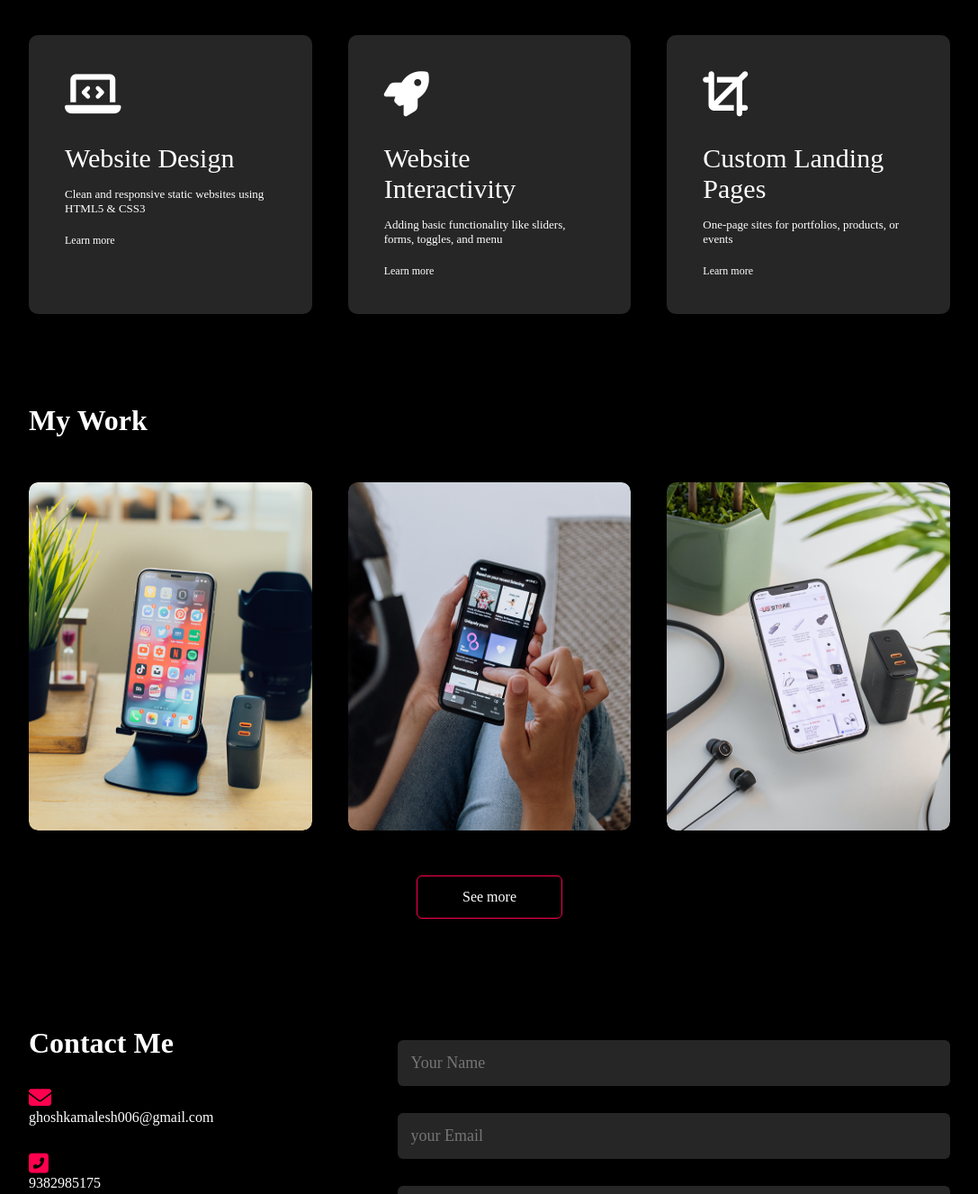
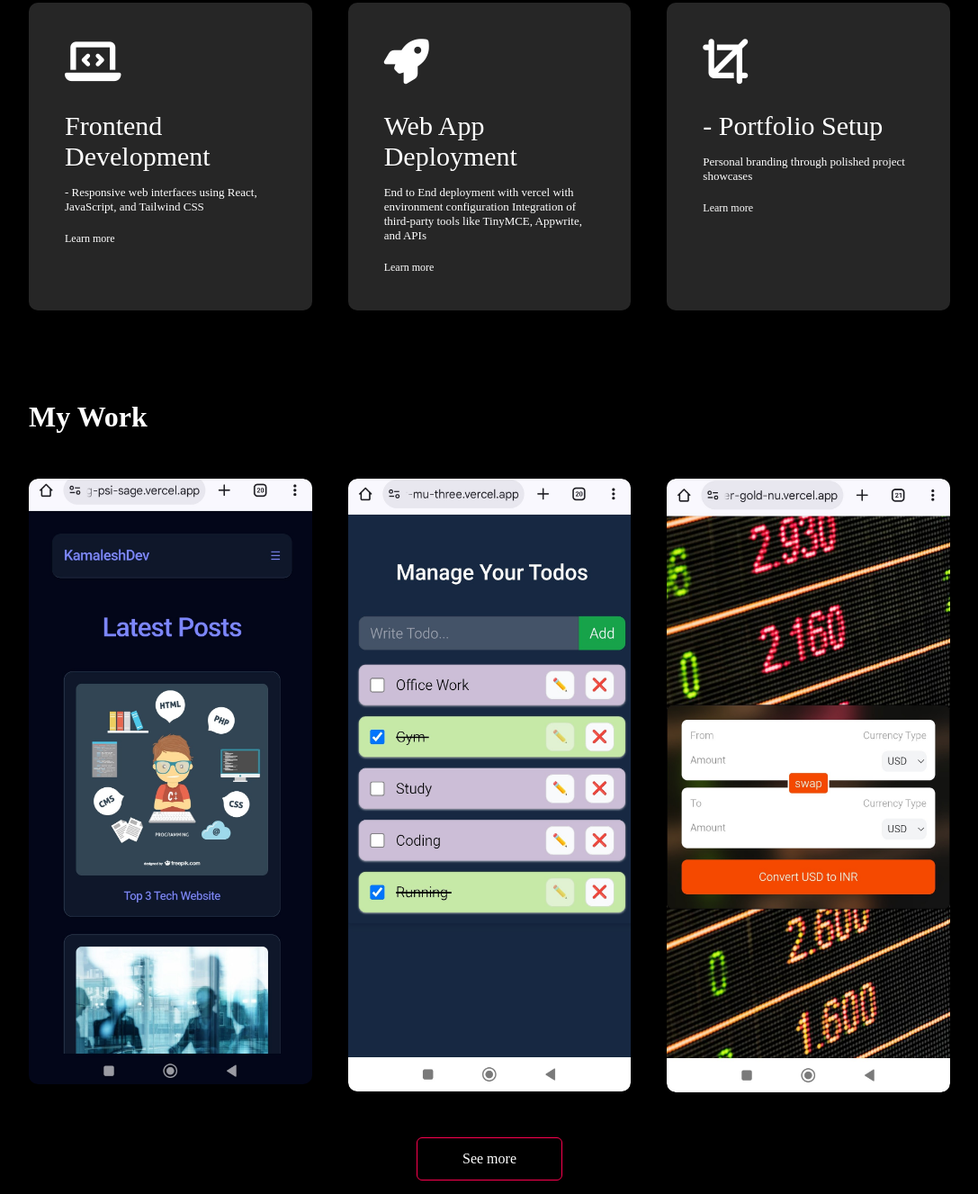
Before and after one commit to kamaleshghosh-dev/portfolio, a plain HTML site: page index.html in a window 1280 px wide. Shown: the part 1496-2823 px from the top of the page at 90% size, without its empty margins (96-1183 px from the left). Drawn offline with Linux system fonts and the light colour scheme.

Commit message:
update the portfolio

```diff
--- a/index.html
+++ b/index.html
@@ -43,11 +43,9 @@
                 <div class="about-col-2">
                     <h1 class="subtitle">About me</h1>
                     <p>Hi! I'm an aspiring Front-End Developer with a passion for turning
-                        ideas into interactive digital experiences. I specialize in HTML,
-                        CSS, and JavaScript, and I’m currently focused on building responsive
-                        , accessible web interfaces. <br>
-                        I'm looking for opportunities to grow as a developer and work with teams
-                         that value creativity, collaboration, and clean code.</p>
+                        ideas into interactive digital experiences. I specialize in React,Talwind CSS , AppWrite and I’m currently focused on building responsive
+                        , accessible web interfaces
+                       </p>
 
                          <div id="tab-titles">
                             <div class="tab-links active-link" onclick="opentab('skills')">Skills</div>
@@ -56,14 +54,14 @@
                          </div>
                          <div class="tab-contents active-tab" id="skills">
                             <ul>
-                                <li><span>Languages</span><br>HTML,CSS,Javascript</li>
-                                <li><span>Tools & Platforms</span><br>Git,GitHub,VS Code</li>
-                                <li><span>Currently Learning</span><br>React.js</li>
+                                <li><span>Languages</span><br>ReactJs, Java, HTML, CSS Javascript</li>
+                                <li><span>Tools & Platforms</span><br>Git, GitHub, VS Code</li>
+                                <li><span>Currently Learning</span><br>Next.js</li>
                             </ul>
                          </div>
                          <div class="tab-contents" id="experience">
                             <ul>
-                                <li><span>Mini Projects</span><br>calculator, to-do app, landing pages</li>
+                                <li><span>Blog WebApp </span><br>Developed a responsive blog platform using React, Tailwind CSS, Appwrite, and TinyMCE</li>
                                 <li><span>Personal Portfolio Website</span><br>Designed and developed a responsive portfolio website using HTML, CSS, and JavaScript</li>
 
                             </ul>
@@ -88,21 +86,24 @@
         <div class="services-list">
             <div>
                 <i class="fas fa-laptop-code"></i>
-                <h2>Website Design</h2>
-                <p>Clean and responsive static websites using HTML5 & CSS3</p>
-                <a href="#">Learn more</a>
+                <h2>Frontend Development</h2>
+                <p>- Responsive web interfaces using React, JavaScript, and Tailwind CSS
+                          </p>
+                <a>Learn more</a>
             </div>
             <div>
                 <i class="fas fa-rocket"></i>
-                <h2>Website Interactivity</h2>
-                <p>Adding basic functionality like sliders, forms, toggles, and menu</p>
-                <a href="#">Learn more</a>
+                <h2>Web App Deployment</h2>
+                <p>End to End deployment with vercel with environment configuration
+                  Integration of third-party tools like TinyMCE, Appwrite, and APIs
+                </p>
+                <a>Learn more</a>
             </div>
             <div>
                 <i class="fas fa-crop"></i>
-                <h2>Custom Landing Pages</h2>
-                <p>One-page sites for portfolios, products, or events</p>
-                <a href="#">Learn more</a>
+                <h2>- Portfolio Setup</h2>
+                <p>Personal branding through polished project showcases</p>
+                <a>Learn more</a>
             </div>
         </div>
 
@@ -116,34 +117,36 @@
         <div class="work-list">
             <div class="work">
 
-                <img src="images/work-1.png" alt="">
+                <img src="images/work-1.jpg" alt="">
                 <div class="layer">
-                    <h2>Responsive Portfolio Website</h2>
-                    <p>A fully responsive personal portfolio website to showcase your skills,
-                         projects, and contact info </p>
-                    <a href="#"> <i class="fas fa-external-link-alt"></i></a>
+                    <h2>Blog WebApp</h2>
+                    <p> responsive blog platform using React, Tailwind CSS, Appwrite, and TinyMCE
+                         Implemented user authentication, protected routes, and conditional rendering </p>
+                    <a href="https://my-blog-psi-sage.vercel.app/"> <i class="fas fa-external-link-alt"></i></a>
                 </div>
             </div>
             <div class="work">
-                <img src="images/work-2.png" alt="">
+                <img src="images/work-2.jpg" alt="">
                 <div class="layer">
-                    <h2>Responsive Website Design</h2>
-                    <p>Provides real-time weather updates for any location using
-                         the OpenWeather API</p>
-                    <a href="#"> <i class="fas fa-external-link-alt"></i></a>
+                    <h2>Task Tracker</h2>
+                    <p>Built a task management app with React and Context API,
+                         supporting add, edit, delete, and complete functionality
+                    </p>
+                    <a href="https://task-tracker-mu-three.vercel.app/"> <i class="fas fa-external-link-alt"></i></a>
                 </div>
             </div>
             <div class="work">
-                <img src="images/work-3.png" alt="">
+                <img src="images/work-3.jpg" alt="">
                 <div class="layer">
-                    <h2>Landing Page Design</h2>
-                    <p>A captivating landing page created for a product launch,
-                         featuring engaging visuals and optimized for conversions.</p>
-                    <a href="#"> <i class="fas fa-external-link-alt"></i></a>
+                    <h2> Currency Converter</h2>
+                    <p>Developed a real-time currency conversion app using React,
+                         Tailwind CSS, and Vite with external API integration
+                    </p>
+                    <a href="https://currency-converter-gold-nu.vercel.app/"> <i class="fas fa-external-link-alt"></i></a>
                 </div>
             </div>
         </div>
-        <a href="" class="btn">See more </a>
+        <a  class="btn">See more </a>
     </div>
  </div>
 
@@ -156,10 +159,10 @@
                 <p><i class="fas fa-envelope"></i><br>ghoshkamalesh006@gmail.com</p>
                 <p><i class="fas fa-phone-square-alt"></i><br> 9382985175</p>
                 <div class="socail-icons">
-                    <a href="https://www.facebook.com/5kamaleshghosh"><i class="fab fa-facebook-f"></i></a>
+                    <a href="https://github.com/kamaleshghosh-dev"><i class="fab fa-github"></i></a>
+                    <a href="www.linkedin.com/in/contactkamaleshghosh"><i class="fab fa-linkedin-in"></i></a>
+                      <a href="https://x.com/KamaleshGh10334"><i class="fab fa-twitter"></i></a>
                     <a href="https://www.instagram.com/5kamaleshghosh/?hl=en"><i class="fab fa-instagram"></i></a>
-                    <a href="https://x.com/KamaleshGh10334"><i class="fab fa-twitter"></i></a>
-                    <a href="#"><i class="fab fa-linkedin-in"></i></a>
                 </div>
                 <a href="images/my-cv.pdf" download class="btn btn2">Download CV</a>
             </div>
```
Also changed, not shown: images/work-1.jpg (added), images/work-1.png (deleted), images/work-2.jpg (added), images/work-2.png (deleted), images/work-3.jpg (added), images/work-3.png (deleted), 1 other file.
